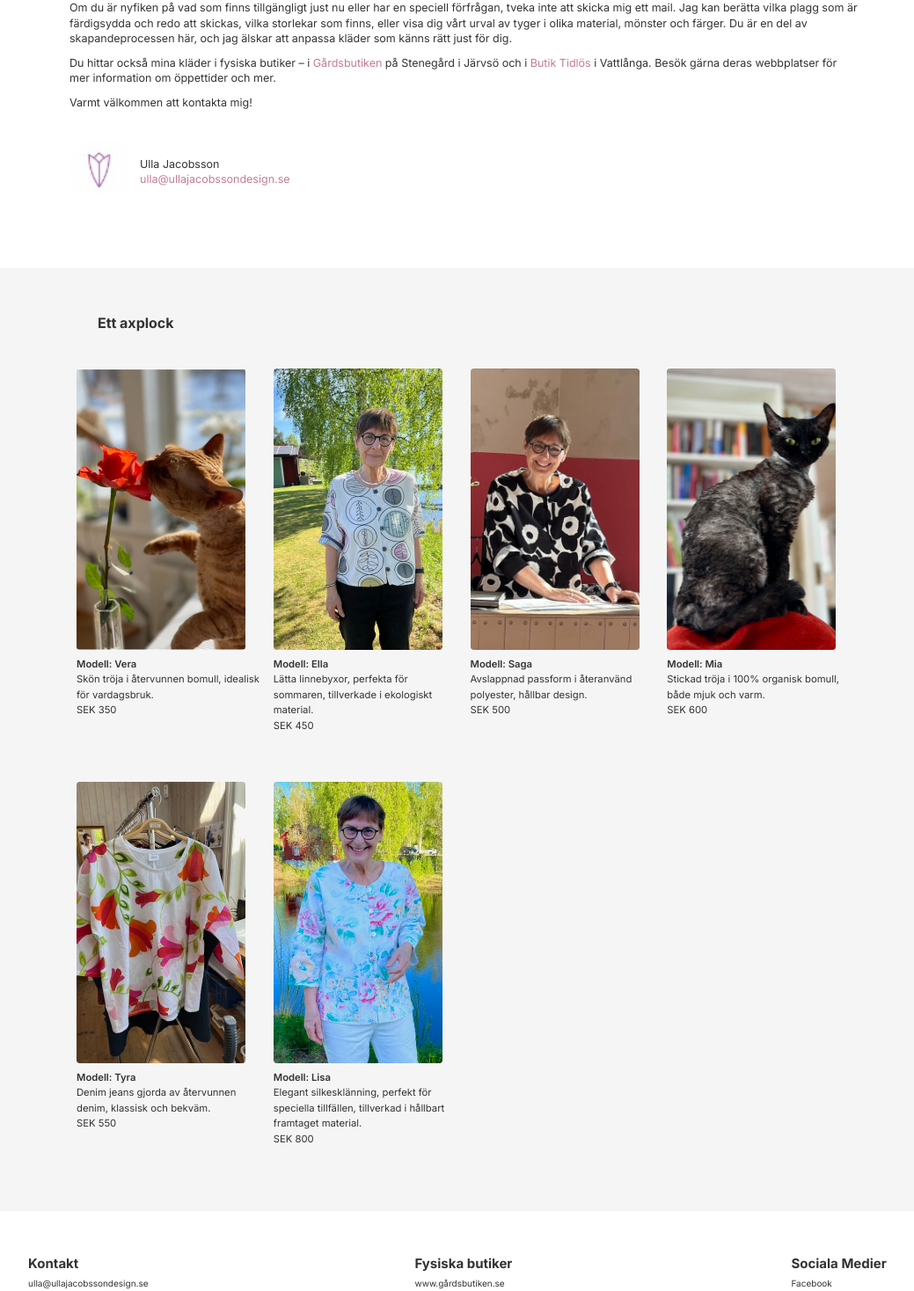
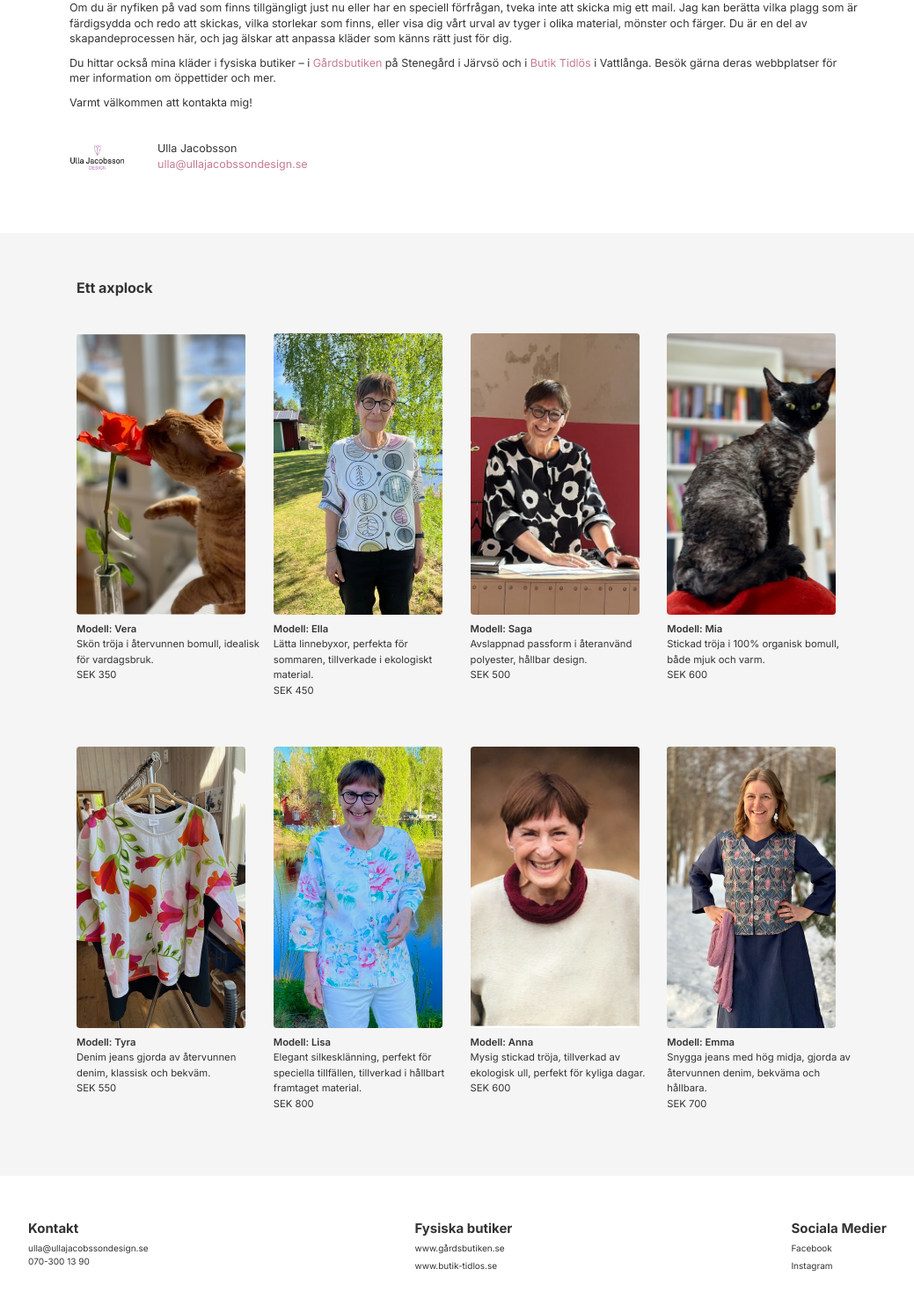
Before and after one commit to hanna-fmw/ulla-jacobsson-design, a Next.js app: page / in a window 1280 px wide. Shown: the part 824-2292 px from the top of the page at 88% size, without its empty margins (113-1152 px from the left). Built offline with nearby package versions, Linux system fonts and the light colour scheme.

Commit message:
Image updates

```diff
--- a/app/page.tsx
+++ b/app/page.tsx
@@ -1,10 +1,10 @@
 import HeroContent from './components/HeroContent'
 import ItemCard from './components/ItemCard'
 import items from '@/data/db.json'
-import Navbar from './components/Navbar'
+
 import Link from 'next/link'
 import Image from 'next/image'
-import logoTulip from '../public/logo-tulip.png'
+import logo from '../public/logo.png'
 
 type Item = {
 	id: number
@@ -58,11 +58,8 @@ const Home = () => {
 				</p>
 
 				<p className='text-base md:text-xl mb-6'>Varmt välkommen att kontakta mig!</p>
-				<div className='flex items-center mt-12'>
-					{/* <div className='w-6 h-6'> */}
-					<div className='w-32 h-32 rounded-full overflow-hidden'>
-						<Image src={logoTulip} alt='logo' width={65} height={65} />
-					</div>
+				<div className='flex items-center mt-12 gap-14 md:mt-14'>
+					<Image src={logo} alt='logo' width={65} height={65} />
 					<div className='flex flex-col text-base md:text-xl'>
 						<span>Ulla Jacobsson</span>
 						<span className='cursor-pointer text-hero-title-color-pink hover:font-semibold'>
@@ -72,7 +69,7 @@ const Home = () => {
 				</div>
 			</section>
 			<section className='bg-navbar-link-hover-color w-screen md:py-20 mt-14 md:mt-16 px-[20px] md:px-[70px] lg:px-[200px]'>
-				<div className='pt-12 md:pt-0 md:pl-[24px]'>
+				<div className='pt-12 md:pt-0'>
 					<h2>Ett axplock</h2>
 				</div>
 				<div className='pb-5 mx-auto grid grid-cols-2 md:grid-cols-3 lg:grid-cols-4 gap-6'>
--- a/data/db.json
+++ b/data/db.json
@@ -40,5 +40,19 @@
 		"short_description": "Elegant silkesklänning, perfekt för speciella tillfällen, tillverkad i hållbart framtaget material.",
 		"image": "roses.jpg",
 		"price": "SEK 800"
+	},
+	{
+		"id": 7,
+		"model_name": "Anna",
+		"short_description": "Mysig stickad tröja, tillverkad av ekologisk ull, perfekt för kyliga dagar.",
+		"image": "beige_shirt.jpg",
+		"price": "SEK 600"
+	},
+	{
+		"id": 8,
+		"model_name": "Emma",
+		"short_description": "Snygga jeans med hög midja, gjorda av återvunnen denim, bekväma och hållbara.",
+		"image": "vest.JPEG",
+		"price": "SEK 700"
 	}
 ]
```
Also changed, not shown: public/images/beige_shirt.jpg (added), public/images/vest.JPEG (added).
